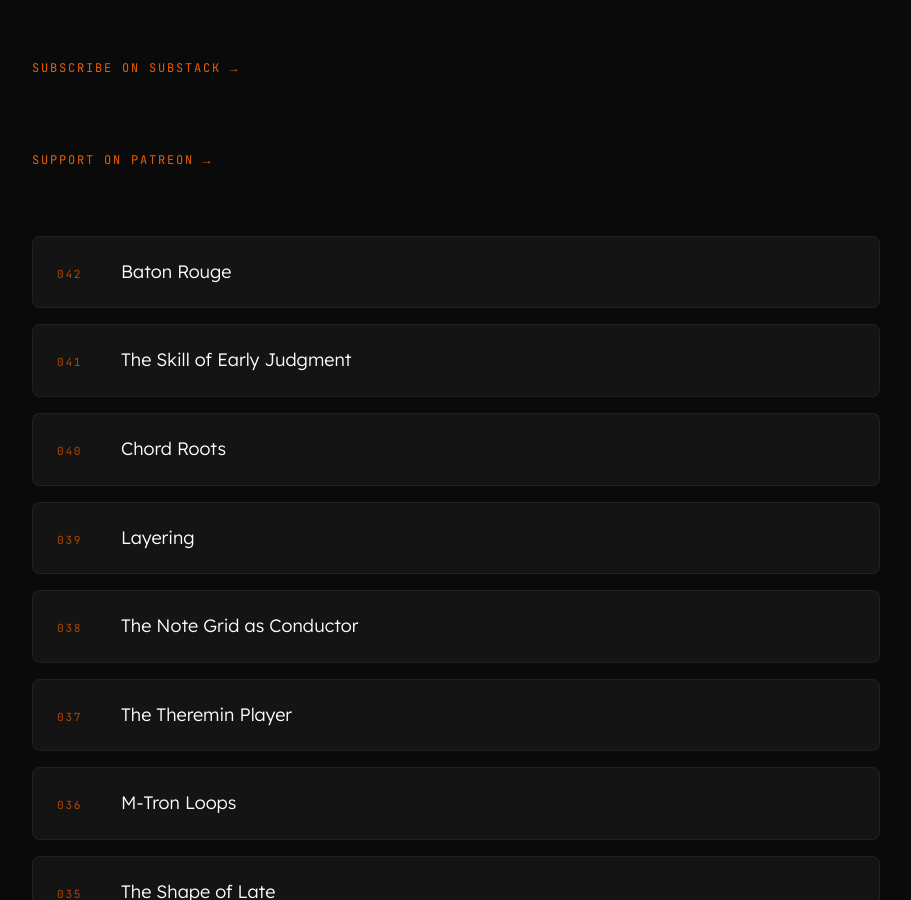
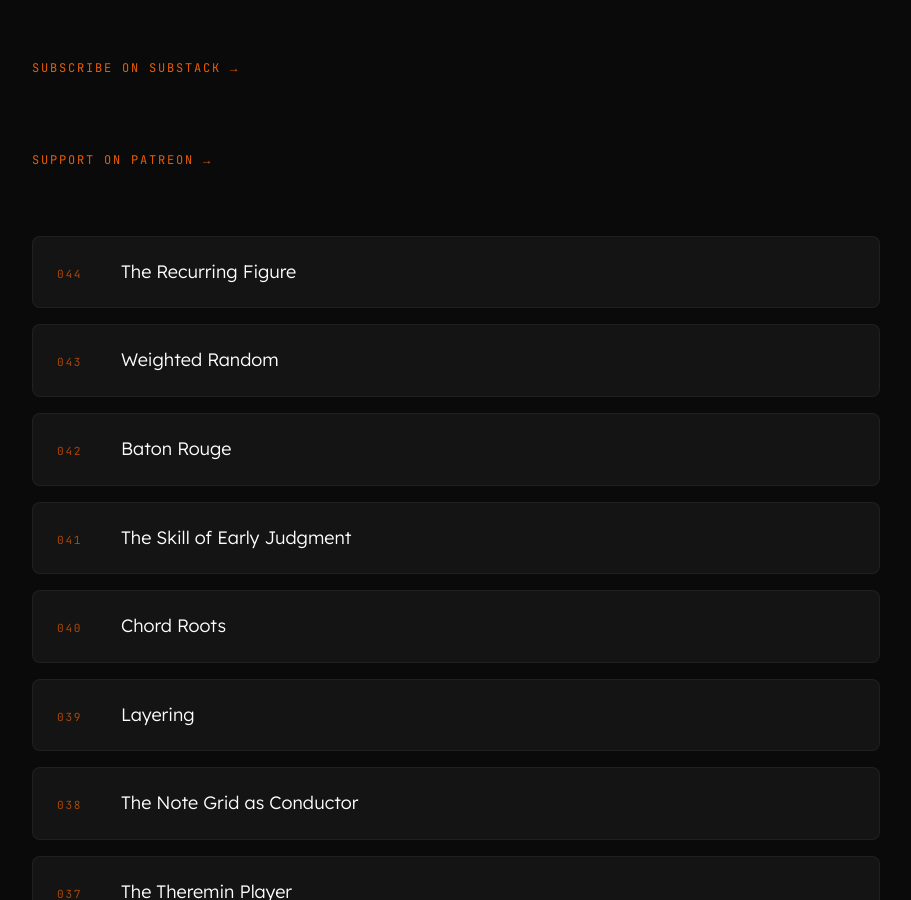
Before and after one commit to folk-sequence/folk-sequence.github.io, a Jekyll site: the page built from index.md, in a window 1280 px wide and 900 px high, scrolled down 582 px. Shown: the whole window, without its empty margins (184-1095 px from the left). Built offline with Jekyll 4.4.1, drawn with Linux system fonts in a browser that asks for light colours.

Commit message:
Add episodes 043 and 044 to homepage

```diff
--- a/index.md
+++ b/index.md
@@ -13,6 +13,8 @@ description: "Companion essays for the Folk Sequence daily Bitwig music producti
 <p class="intro-watch"><a href="https://www.patreon.com/cw/FolkSequence" target="_blank" rel="noopener">Support on Patreon →</a></p>
 
 <ul class="episode-list">
+  <li><a href="/044-the-recurring-figure/"><span class="ep-num">044</span><span class="ep-title">The Recurring Figure</span></a></li>
+  <li><a href="/043-weighted-random/"><span class="ep-num">043</span><span class="ep-title">Weighted Random</span></a></li>
   <li><a href="/042-baton-rouge/"><span class="ep-num">042</span><span class="ep-title">Baton Rouge</span></a></li>
   <li><a href="/041-the-skill-of-early-judgment/"><span class="ep-num">041</span><span class="ep-title">The Skill of Early Judgment</span></a></li>
   <li><a href="/040-chord-roots/"><span class="ep-num">040</span><span class="ep-title">Chord Roots</span></a></li>
```
